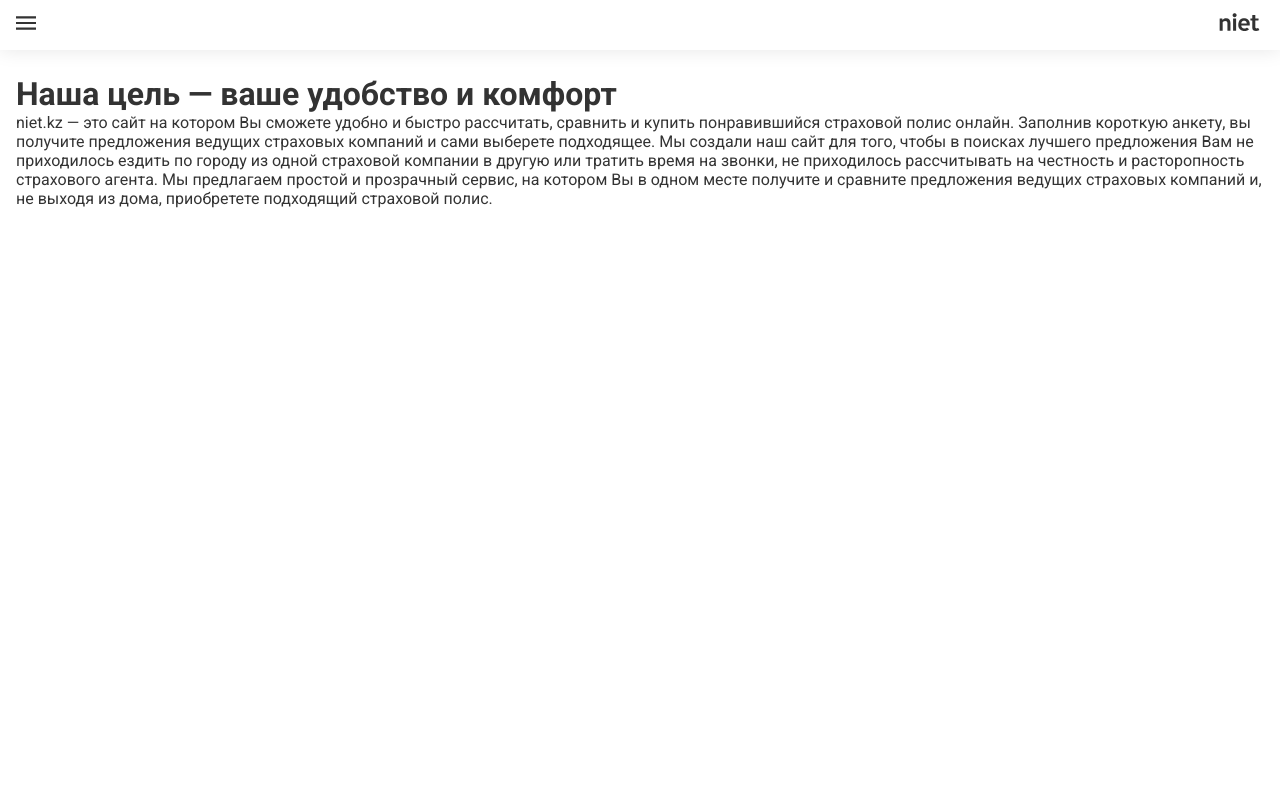
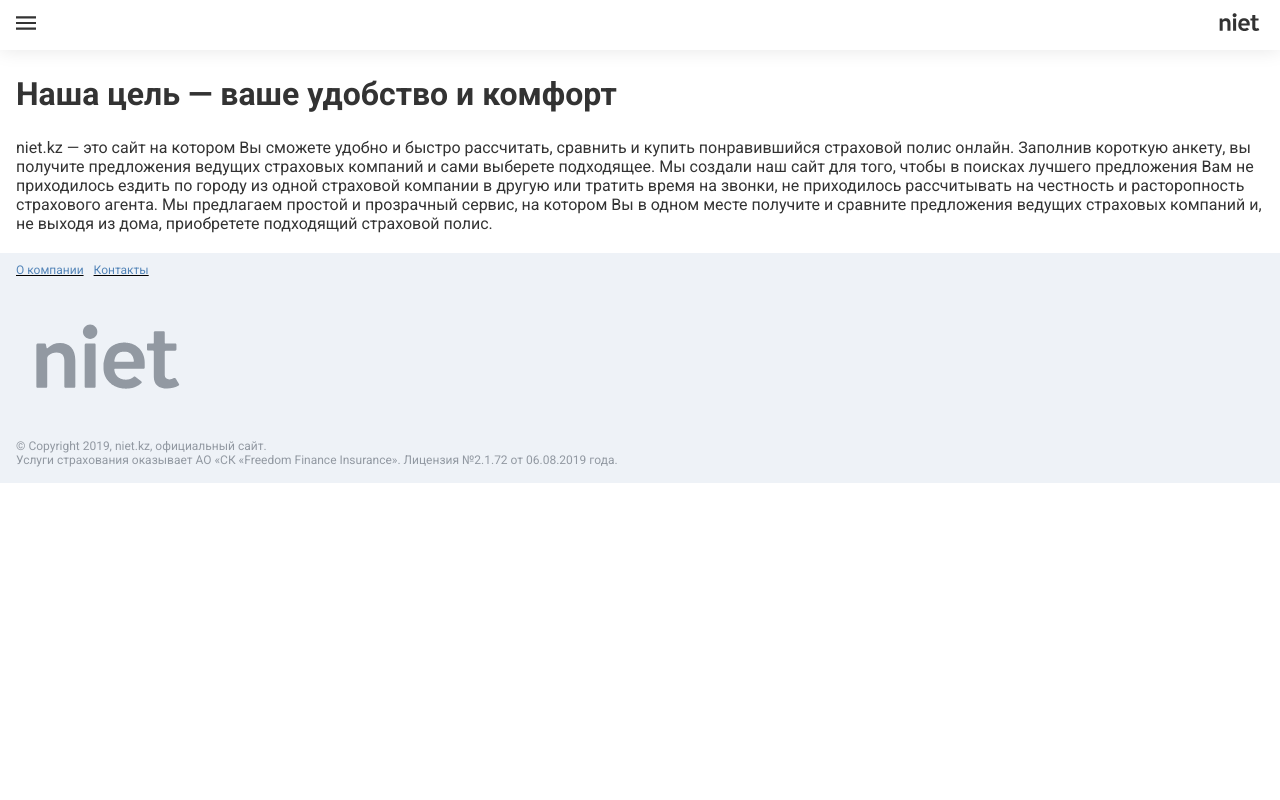
Before and after one commit to AskhatB/niet-mobile, a Next.js app: page /about in a window 1280 px wide. Shown: the top 800 px of the page. Built offline with nearby package versions, Linux system fonts and the light colour scheme.

Commit message:
fix: footer marings

```diff
--- a/components/Footer/style.js
+++ b/components/Footer/style.js
@@ -1,7 +1,7 @@
 import styled from 'styled-components';
 
 export const Wrap = styled.div`
-  margin-top: calc(100% - 230px);
+  margin-top: 20px;
   padding: 0 16px;
   box-sizing: border-box;
   height: 230px;
--- a/containers/AboutPage/style.js
+++ b/containers/AboutPage/style.js
@@ -4,7 +4,7 @@ export const Wrap = styled.div``;
 export const Header = styled.div`
   font-size: 32px;
   font-weight: bold;
-  margin: 25px 0 0;
+  margin: 25px 0;
   color: ${({ theme }) => theme.colors.dark};
 `;
 export const Content = styled.div`
```
